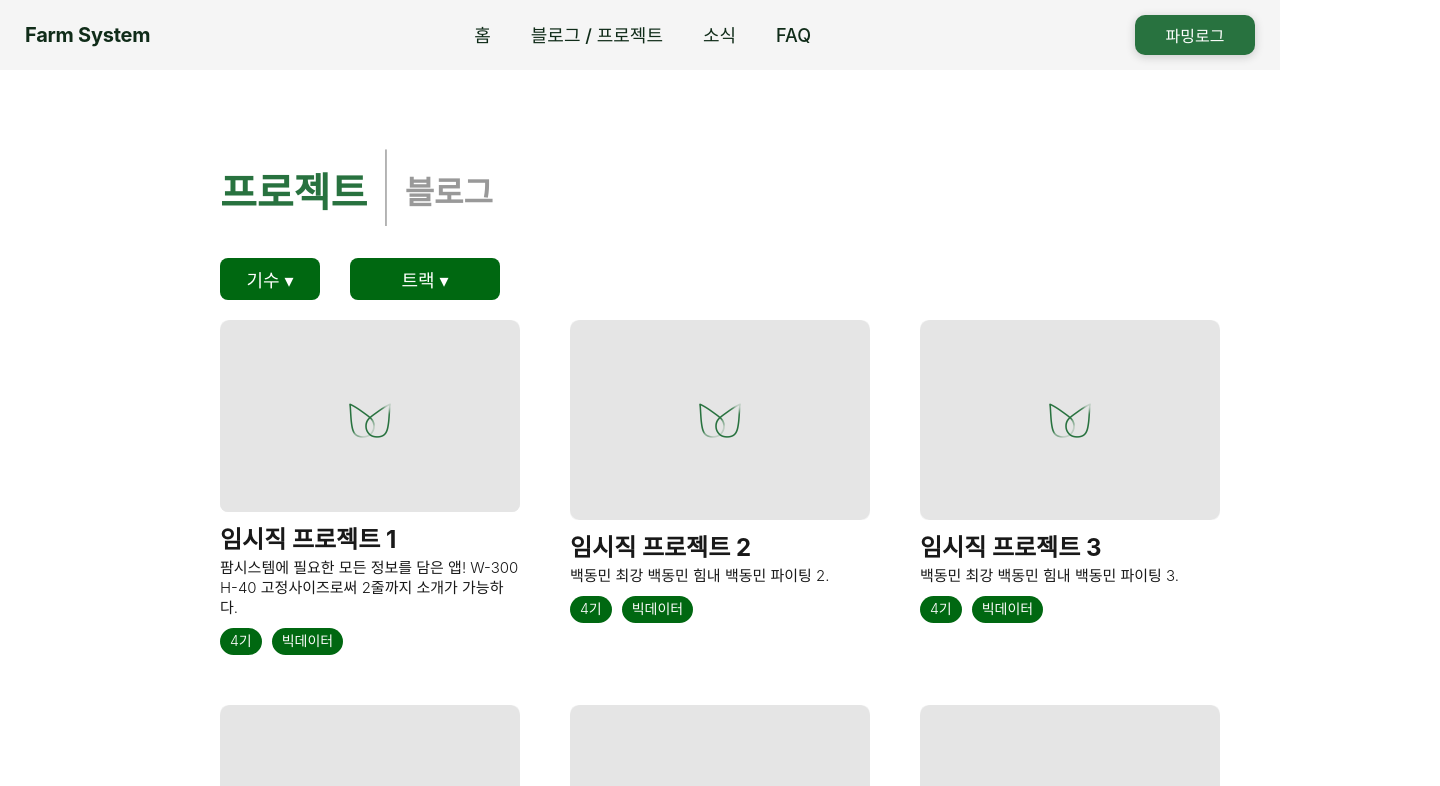
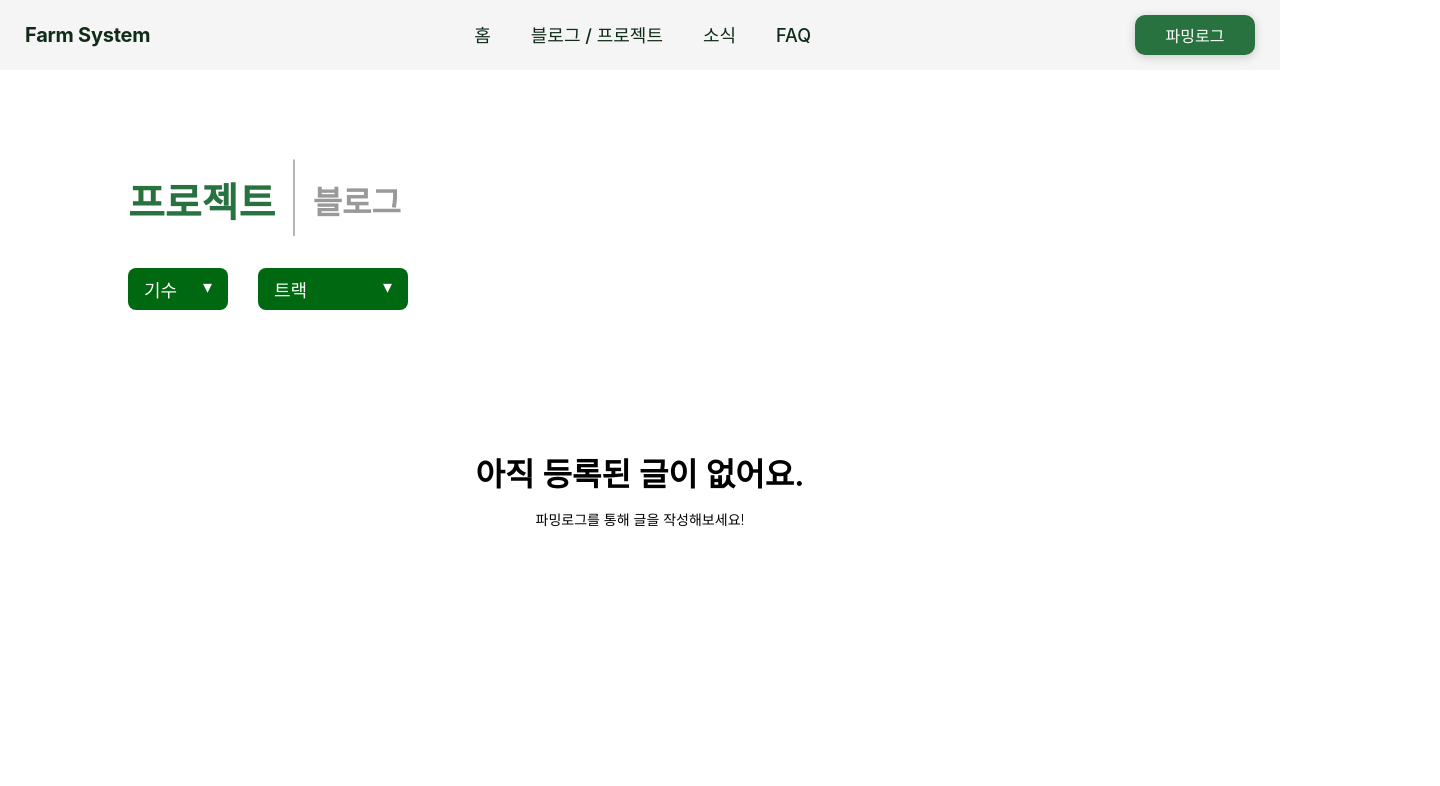
Before and after one commit to karpitony/monorepo-test, a React (Vite) app: page /blog in a window 1280 px wide. Shown: the top 786 px of the page, 1440 px wide, since content can reach past the window. Built offline with nearby package versions, Linux system fonts and the light colour scheme; a web font is replaced by a local one.

Commit message:
feat: 태블릿 뷰 완성 및 피그마 변동사항 수정

```diff
--- a/src/hooks/useMediaQueries.ts
+++ b/src/hooks/useMediaQueries.ts
@@ -4,8 +4,10 @@ const useMediaQueries = () => {
   /*
    * Union 작업중 콘텐츠 박스에서 767보다 더 작은 크기 조절이 필요해서 isTiny를 추가했습니다.
    * 반응형 작업하실 때 한번더 봐주시고 고쳐주시면 좋을거 같습니다.
+   * 프로젝트나 블로그 만들 때, 사이즈가 넓어질 때 세부적으로 나눌 게 있어 isBig를 추가했습니다.
   */
   const isTiny = useMediaQuery({ query: "(max-width: 385px)" });
+  const isBig = useMediaQuery({ query: "(min-width: 1730px)" });
   const isApp = useMediaQuery({ query: "(max-width: 440px)"});
   const isMobile = useMediaQuery({ query: "(max-width: 767px)" });
   const isTablet = useMediaQuery({
@@ -18,7 +20,7 @@ const useMediaQueries = () => {
     query: "(min-width: 1024px)"
   });
 
-  return { isTiny, isApp, isMobile, isTablet, isDesktop, isIpadPro };
+  return { isTiny, isBig, isApp, isMobile, isTablet, isDesktop, isIpadPro };
 };
 
 export default useMediaQueries;
--- a/src/pages/Blog/BlogList.styles.tsx
+++ b/src/pages/Blog/BlogList.styles.tsx
@@ -6,16 +6,16 @@ export const Container = styled.div`
   flex-direction: column;
   align-items: center;
   gap: 20px;
-  min-width: 1000px;
+  width: 100%;
 `;
 
-// 상단 필터(기수·트랙)들을 감싸는 컨테이너
+// 상단들을 감싸는 컨테이너
 export const TableContainer = styled.div`
   display: flex;
-  justify-content: flex-end;
-  align-items: center;
+  gap: 30px;
+  width: 100%;
+  justify-content: end;
 
-  width: 100%;
   height: 10vh;
   min-height: 60px;
 `;
@@ -28,16 +28,14 @@ export const SubDescription = styled.div`
 `;
 
 /** 프로젝트 리스트(카드)들을 감싸는 컨테이너 */
-export const ListContainer = styled.div`
+export const ListContainer = styled.div<{$isTablet: boolean; $isBig: boolean;}>`
   width: 100%;
   margin: 20px auto;
+  min-width: ${(props) => (props.$isTablet ? '500px' : '800px')};
 
-  /* 예시로 카드 3개씩 보여주는 레이아웃 */
   display: grid;
-  grid-template-columns: repeat(3, 1fr);
-  gap: 50px;
-
-  /* 필요하다면 반응형 고려하여 media query 등 사용 */
+  grid-template-columns: repeat(auto-fit, 300px); /*자동 너비 조정 */
+  gap: 20px ${(props) => (props.$isTablet ? "1vw": props.$isBig ? "4vw": "10vw")};
 `;
 
 /* 비어 있을 떄 출력하는 레이아웃 잡는 컨테이너 */
@@ -50,7 +48,7 @@ export const DescriptionContainer = styled.div`
 /* 텍스트 컨테이너*/
 export const TextContainer = styled.div`
 
-  padding-top: 150px;
+  padding-top: 20vh;
   height: 100px;
   display: flex;
 
--- a/src/pages/Blog/BlogList.tsx
+++ b/src/pages/Blog/BlogList.tsx
@@ -1,9 +1,10 @@
 import * as S from './BlogList.styles';
 import BlogItem, { BlogItemProps } from './BlogItem';
 import BlankImg from '../../assets/Images/Blog_Project/blank_img.svg';
+import useMediaQueries from '@/hooks/useMediaQueries';
 
 /** 샘플용 더미 데이터 */
-const projectData: BlogItemProps[] = [
+const blogData: BlogItemProps[] = [
   {
     title: '임시직 프로젝트 1',
     description: '팜시스템에 필요한 모든 정보를 담은 앱! W-300 H-40 고정사이즈로써 2줄까지 소개가 가능하다.',
@@ -43,6 +44,8 @@ const projectData: BlogItemProps[] = [
 ];
 
 const BlogList: React.FC = () => {
+  const { isTablet, isBig } = useMediaQueries();
+
   return (
     <S.Container>
       <S.TableContainer>
@@ -50,13 +53,13 @@ const BlogList: React.FC = () => {
       </S.TableContainer>
 
       {/* 프로젝트 카드 리스트 */}
-
-      {(projectData.length > 6) ? (<S.ListContainer>
-        {projectData.map((item, index) => (
+      {/* 지금은 더미데이터의 갯수로 블로그가 있는지 없는지 판단합니다. 디버깅시 projectdata.length>6 이렇게 하면 아무 것도 없는 창 뜹니다.*/}
+      {(blogData.length > 5) ? (
+      <S.ListContainer $isTablet={isTablet} $isBig={isBig}>
+        {blogData.map((item, index) => (
           <BlogItem key={index} {...item} />
         ))}
-      </S.ListContainer>
-      ) : (
+      </S.ListContainer>) : (
           <S.TextContainer>
             아직 등록된 글이 없어요.
             <a>파밍로그를 통해 글을 작성해보세요!</a>
--- a/src/pages/Blog/ProjectList.styles.tsx
+++ b/src/pages/Blog/ProjectList.styles.tsx
@@ -6,7 +6,7 @@ export const Container = styled.div`
   flex-direction: column;
   align-items: center;
   gap: 20px;
-  min-width: 1000px;
+  width: 100%;
 `;
 
 // 상단 필터(기수·트랙)들을 감싸는 컨테이너
@@ -33,35 +33,37 @@ export const FilterWrapper = styled.div`
 export const FilterGradeButton = styled.button`
   background-color: var(--FarmSystem_Green06);
   color: #fff;
-  padding: 8px 0px;
+  padding: 8px 16px;
   border: none;
   border-radius: 8px;
   cursor: pointer;
 
   font-size: 18px;
-  font-weight: 500;
+  font-weight: 300;
 
   margin-top: auto;
-  flex: space-between;
+  display: inline-flex;
+  justify-content: space-between;
 
   /* 필요에 따라 hover, focus 스타일 추가 */
-  min-width: 100px;
+  width: 100px;
 `;
 /* 트랙 버튼 스타일*/
 export const FilterTrackButton = styled.button`
   background-color: var(--FarmSystem_Green06);
   color: #fff;
-  padding: 8px 0px;
+  padding: 8px 16px;
   border: none;
   border-radius: 8px;
   cursor: pointer;
 
   font-size: 18px;
-  font-weight: 500;
+  font-weight: 300;
 
   margin-top: auto;
-  min-width: 150px;
-  flex: space-between;
+  width: 150px;
+  display: inline-flex;
+  justify-content: space-between;
 
   /* 필요에 따라 hover, focus 스타일 추가 */
 `;
@@ -98,14 +100,42 @@ export const DropdownItem = styled.div`
 `;
 
 /** 프로젝트 리스트(카드)들을 감싸는 컨테이너 */
-export const ListContainer = styled.div`
+
+export const ListContainer = styled.div<{$isTablet: boolean; $isBig: boolean;}>`
   width: 100%;
   margin: 20px auto;
+  min-width: ${(props) => (props.$isTablet ? '500px' : '800px')};
 
-  /* 예시로 카드 3개씩 보여주는 레이아웃 */
   display: grid;
-  grid-template-columns: repeat(3, 1fr);
-  gap: 50px;
+  grid-template-columns: repeat(auto-fit, 300px); /*자동 너비 조정 */
+  gap: 20px ${(props) => (props.$isTablet ? "1vw": props.$isBig ? "4vw": "10vw")};
+`;
 
-  /* 필요하다면 반응형 고려하여 media query 등 사용 */
+/* 비어 있을 떄 출력하는 레이아웃 잡는 컨테이너 */
+export const DescriptionContainer = styled.div`
+  width: 100%;
+  margin: 20px auto;
+  display: block;
 `;
+
+/* 텍스트 컨테이너*/
+export const TextContainer = styled.div`
+
+  padding-top: 20vh;
+  height: 100px;
+  display: flex;
+
+  justify-content: center;
+  text-align: center;
+
+  flex-direction: column;
+  color: black;
+  font-size: 32px;
+  font-weight: 600;
+
+  a{
+    font-size: 14px;
+    font-weight: 300;
+  }
+  gap: 10px;
+`;
--- a/src/pages/Blog/ProjectList.tsx
+++ b/src/pages/Blog/ProjectList.tsx
@@ -2,6 +2,7 @@ import { useState } from 'react';
 import * as S from './ProjectList.styles';
 import BlankImg from '../../assets/Images/Blog_Project/blank_img.svg';
 import ProjectItem, { ProjectItemProps } from './ProjectItem';
+import useMediaQueries from '@/hooks/useMediaQueries';
 
 /** 샘플용 더미 데이터 */
 const projectData: ProjectItemProps[] = [
@@ -60,6 +61,8 @@ const ProjectList: React.FC = () => {
     setOpenDropdown('');
   };
 
+  const { isTablet, isBig } = useMediaQueries();
+
   return (
     <S.Container>
       <S.TableContainer>
@@ -105,11 +108,19 @@ const ProjectList: React.FC = () => {
       </S.TableContainer>
 
       {/* 프로젝트 카드 리스트 */}
-      <S.ListContainer>
+      {/* 지금은 더미데이터의 갯수로 블로그가 있는지 없는지 판단합니다. 디버깅시 projectdata.length>6 이렇게 하면 아무 것도 없는 창 뜹니다.*/}
+      {(projectData.length > 6) ? (
+      <S.ListContainer $isTablet={isTablet} $isBig={isBig}>
         {projectData.map((item, index) => (
           <ProjectItem key={index} {...item} />
         ))}
-      </S.ListContainer>
+      </S.ListContainer>) : (
+          <S.TextContainer>
+            아직 등록된 글이 없어요.
+            <a>파밍로그를 통해 글을 작성해보세요!</a>
+          </S.TextContainer>
+      )
+      }
     </S.Container>
   );
 };
--- a/src/pages/Blog/index.styles.tsx
+++ b/src/pages/Blog/index.styles.tsx
@@ -3,29 +3,33 @@ import styled from 'styled-components';
 //전체 컨테이너
 export const Container = styled.div`
   position: relative; /*위치 지정에 필요*/
-  width: 1440px;
+  width: 100vw;
+  height: 100vh;
+
   display: flex;
   margin: 0 auto; //중앙정렬
-  padding: 0 220px; //좌우 여백
+  padding: 0 10%; //좌우 여백
 `;
 
 //모양 유지 컨테이너
-export const ActiveTabIndicator = styled.div`
-  margin-top: 150px; /* 버튼(top:70px) + 버튼 높이(60px) + 여유 공간 */
-  height: 500px;
+export const ActiveTabIndicator = styled.div<{$isTablet: boolean;}>`
+  margin-top: ${(props)=> (props.$isTablet ? "18vh": "20vh" )}; /* 반응형 추가 */
   width: 100%;
   display: flex;
 `;
 
 // 버튼 컨테이너 스타일
+//  top: 70px;
+//  left: 10%;
 export const ButtonContainer = styled.div`
   width: 300px;
   height: 100px;
+
+  margin: 10vh 0;
   position: absolute;
-  top: 70px;
+
   display: flex;
   gap: 5px;
-  left: 220px;
 `;
 
 
--- a/src/pages/Blog/index.tsx
+++ b/src/pages/Blog/index.tsx
@@ -3,9 +3,11 @@ import * as S from './index.styles';
 
 import BlogList from './BlogList';
 import ProjectList from './ProjectList';
+import useMediaQueries from '@/hooks/useMediaQueries';
 
 const Blog: React.FC = () => {
   const [activeTab, setActiveTab] = useState<'blog' | 'project'>('project');
+  const { isTablet } = useMediaQueries();
 
   return (
     <>
@@ -20,12 +22,12 @@ const Blog: React.FC = () => {
         </S.ToggleButton>
       </S.ButtonContainer>
         {activeTab === 'project' && (
-          <S.ActiveTabIndicator>
+          <S.ActiveTabIndicator $isTablet={isTablet}>
             <ProjectList />
           </S.ActiveTabIndicator>
         )}
         {activeTab === 'blog' && (
-          <S.ActiveTabIndicator>
+          <S.ActiveTabIndicator $isTablet={isTablet}>
             <BlogList />
           </S.ActiveTabIndicator>
         )}
```
